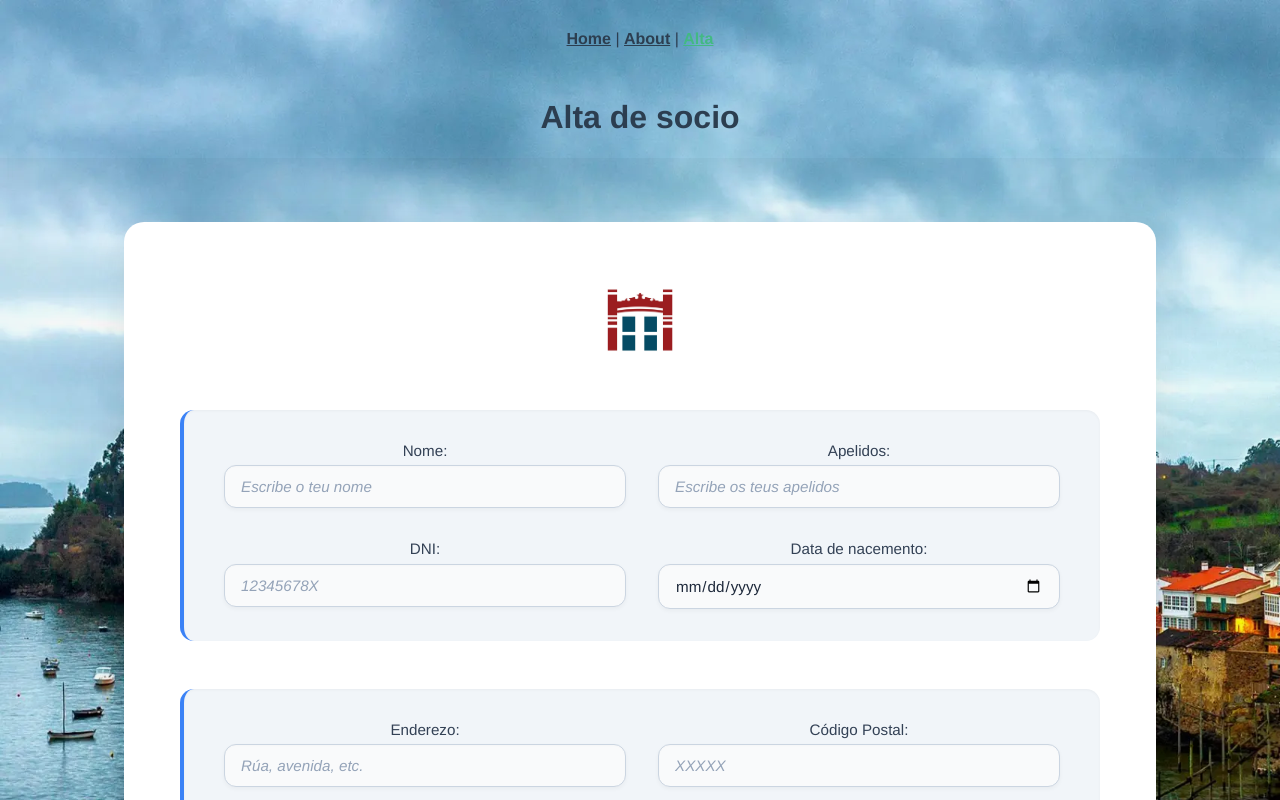
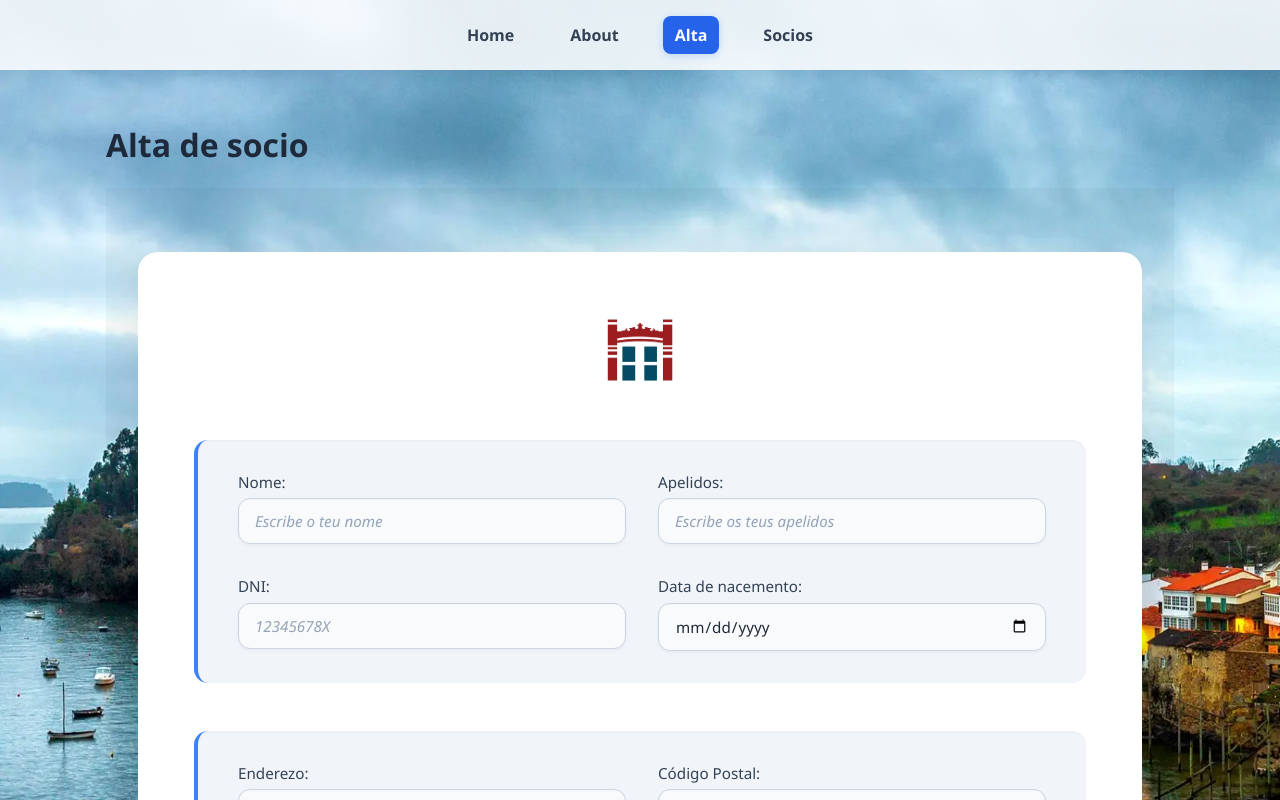
Before and after one commit to marcosvarela5/AICMembers, a Vue app in the folder frontend/: page /register in a window 1280 px wide. Shown: the top 800 px of the page. Built offline with nearby package versions, Linux system fonts and the light colour scheme.

Commit message:
[FUNC-0] Member list added (securityconfig temporarily allowing operations)

```diff
--- a/frontend/package.json
+++ b/frontend/package.json
@@ -9,7 +9,10 @@
     "dev": "vite"
   },
   "dependencies": {
+    "@tsparticles/vue3": "^3.0.1",
     "axios": "^1.11.0",
+    "tsparticles": "^3.9.1",
+    "tsparticles-engine": "^2.12.0",
     "vue": "^3.2.13",
     "vue-router": "^4.0.3"
   },
--- a/frontend/src/App.vue
+++ b/frontend/src/App.vue
@@ -1,31 +1,89 @@
 <template>
-  <nav>
-    <router-link to="/">Home</router-link> |
-    <router-link to="/about">About</router-link> |
-    <router-link to="/register">Alta</router-link>
-  </nav>
-  <router-view />
+  <div class="layout">
+    <header class="navbar">
+      <nav class="nav-links">
+        <router-link to="/">Home</router-link>
+        <router-link to="/about">About</router-link>
+        <router-link to="/register">Alta</router-link>
+        <router-link to="/members">Socios</router-link>
+      </nav>
+    </header>
+
+    <main class="content">
+      <router-view/>
+    </main>
+  </div>
 </template>
 
-<style>
-#app {
-  font-family: Avenir, Helvetica, Arial, sans-serif;
-  -webkit-font-smoothing: antialiased;
-  -moz-osx-font-smoothing: grayscale;
-  text-align: center;
-  color: #2c3e50;
+<style scoped>
+
+html, body {
+  margin: 0;
+  padding: 0;
+  overflow-x: hidden;
+  width: 100%;
+  max-width: 100vw;
 }
 
-nav {
-  padding: 30px;
+
+.layout {
+  display: flex;
+  flex-direction: column;
+  align-items: center;
+  min-height: 100vh;
+  font-family: 'Segoe UI', Tahoma, Geneva, Verdana, sans-serif;
+  color: #1e293b;
+  background-color: transparent;
+  overflow-x: hidden;
+  width: 100%;
 }
 
-nav a {
-  font-weight: bold;
-  color: #2c3e50;
+/* Navbar */
+.navbar {
+  width: 100%;
+  background: rgba(255, 255, 255, 0.85); /* semitransparente */
+  box-shadow: 0 4px 12px rgba(0, 0, 0, 0.06);
+  padding: 1rem 2rem;
+  display: flex;
+  justify-content: center;
+  z-index: 1000;
+  position: sticky;
+  top: 0;
+  backdrop-filter: blur(8px); /* efecto de desenfoque detrás */
 }
 
-nav a.router-link-exact-active {
-  color: #42b983;
+
+/* Links */
+.nav-links {
+  display: flex;
+  gap: 2rem;
+}
+
+.nav-links a {
+  font-weight: 600;
+  color: #334155;
+  text-decoration: none;
+  padding: 0.5rem 0.75rem;
+  border-radius: 8px;
+  transition: background 0.2s, color 0.2s;
+}
+
+.nav-links a:hover {
+  background: #f1f5f9;
+  color: #2563eb;
+}
+
+.nav-links a.router-link-exact-active {
+  background: #2563eb;
+  color: white;
+  box-shadow: 0 2px 8px rgba(37, 99, 235, 0.2);
+}
+
+/* Main content */
+.content {
+  width: 100%;
+  max-width: 1100px;
+  padding: 2rem 1rem;
+  box-sizing: border-box;
 }
 </style>
--- /dev/null
+++ b/frontend/src/components/MemberList.css
@@ -0,0 +1,174 @@
+.member-list {
+    max-width: 1000px;
+    margin: 3rem auto;
+    padding: 2.5rem;
+    background-color: #ffffff;
+    border-radius: 16px;
+    box-shadow: 0 8px 30px rgba(0, 0, 0, 0.05);
+    font-family: 'Segoe UI', sans-serif;
+}
+
+.member-list h2 {
+    text-align: center;
+    margin-bottom: 2rem;
+    color: #1e293b;
+    font-size: 1.8rem;
+}
+
+th.sortable {
+    cursor: pointer;
+    user-select: none;
+    transition: color 0.2s;
+}
+
+th.sortable:hover {
+    color: #2563eb;
+}
+
+.arrow {
+    margin-left: 6px;
+    font-size: 0.85rem;
+    color: #94a3b8; /* gris claro para neutras */
+}
+
+th.sortable.active .arrow {
+    color: #1e40af; /* azul oscuro para activa */
+}
+
+
+.member-controls {
+    display: flex;
+    justify-content: center;
+    align-items: center;
+    flex-wrap: wrap;
+    gap: 1rem;
+    margin-bottom: 2rem;
+}
+
+.member-controls input[type="text"] {
+    padding: 0.6rem 1rem;
+    border-radius: 10px;
+    border: 1px solid #cbd5e1;
+    font-size: 1rem;
+    width: 250px;
+}
+
+.member-controls button {
+    padding: 0.6rem 1.2rem;
+    background-color: #3b82f6;
+    color: #fff;
+    border: none;
+    border-radius: 8px;
+    font-weight: 600;
+    cursor: pointer;
+    transition: background-color 0.25s ease;
+}
+
+.member-controls button:disabled {
+    background-color: #94a3b8;
+    cursor: not-allowed;
+}
+
+.member-controls button:hover:not(:disabled) {
+    background-color: #2563eb;
+}
+
+.member-table {
+    width: 100%;
+    border-collapse: collapse;
+    margin: 0 auto 2rem auto;
+    table-layout: fixed;
+}
+
+.member-table th,
+.member-table td {
+    padding: 1rem;
+    text-align: center;
+    border-bottom: 1px solid #e2e8f0;
+    word-wrap: break-word;
+}
+
+.member-table th {
+    background-color: #f1f5f9;
+    color: #1e293b;
+    font-weight: 600;
+}
+
+.member-table td {
+    color: #334155;
+}
+
+.member-table tr:hover {
+    background-color: #f8fafc;
+}
+
+.pagination {
+    display: flex;
+    justify-content: center;
+    gap: 1rem;
+}
+
+.pagination button {
+    padding: 0.5rem 1rem;
+    border: 1px solid #cbd5e1;
+    background-color: #ffffff;
+    border-radius: 8px;
+    font-weight: 500;
+    cursor: pointer;
+    transition: background-color 0.2s ease;
+}
+
+.pagination button:hover {
+    background-color: #e0f2fe;
+}
+
+.pagination button:disabled {
+    background-color: #f1f5f9;
+    color: #94a3b8;
+    cursor: not-allowed;
+}
+
+.search-box {
+    display: block;
+    margin: 0 auto 2.5rem auto;
+    padding: 0.6rem 1rem;
+    border-radius: 10px;
+    border: 1px solid #cbd5e1;
+    font-size: 1rem;
+    width: 280px;
+    background: #ffffff;
+    box-shadow: 0 1px 3px rgba(0,0,0,0.05);
+}
+
+
+.particles-overlay {
+    position: absolute;
+    inset: 0;
+    z-index: 0;
+    pointer-events: none;
+}
+
+.glow-admin {
+    color: #ee5959;
+    font-weight: bold;
+    text-shadow:
+            0 0 6px rgb(255, 255, 255),
+            0 0 12px rgb(255, 114, 114),
+            0 0 18px rgb(255, 255, 255);
+}
+
+
+@keyframes sparkle {
+    0% {
+        transform: translateY(0) scale(1);
+        opacity: 1;
+    }
+    50% {
+        transform: translateY(-6px) scale(1.3);
+        opacity: 0.6;
+    }
+    100% {
+        transform: translateY(0) scale(1);
+        opacity: 1;
+    }
+}
--- /dev/null
+++ b/frontend/src/components/MemberList.vue
@@ -0,0 +1,148 @@
+<template>
+  <div class="member-list">
+    <h2>Lista de socios</h2>
+
+    <input
+        v-model="search"
+        type="text"
+        placeholder="Buscar por nome ou apelidos"
+        class="search-box"
+    />
+
+    <table class="member-table">
+      <thead>
+      <tr>
+        <th @click="sortBy('name')" class="sortable">
+          Nome<span class="arrow">{{ sortArrow('name') }}</span>
+        </th>
+        <th @click="sortBy('userRole')" class="sortable">
+          Rol<span class="arrow">{{ sortArrow('userRole') }}</span>
+        </th>
+        <th @click="sortBy('registerDate')" class="sortable">
+          Data de alta<span class="arrow">{{ sortArrow('registerDate') }}</span>
+        </th>
+      </tr>
+      </thead>
+
+      <tbody>
+      <tr v-for="user in filteredUsers" :key="user.id">
+        <td>
+  <span :class="user.userRole === 'ADMIN' ? 'glow-admin' : ''">
+    {{ user.name }} {{ user.surname }}
+  </span>
+        </td>
+
+        <td class="role-cell">
+          {{ user.userRole }}
+        </td>
+
+        <td>{{ formatDate(user.registerDate) }}</td>
+      </tr>
+      </tbody>
+    </table>
+
+    <div class="pagination">
+      <button @click="previousPage" :disabled="page === 0">Anterior</button>
+      <span>Páxina {{ page + 1 }} de {{ totalPages }}</span>
+      <button @click="nextPage" :disabled="page >= totalPages - 1">Seguinte</button>
+    </div>
+  </div>
+</template>
+
+<script setup lang="ts">
+import {ref, computed, onMounted} from 'vue'
+import axios from 'axios'
+import './MemberList.css'
+
+
+const users = ref<any[]>([])
+const page = ref(0)
+const size = 10
+const totalPages = ref(0)
+const search = ref('')
+const sortKey = ref<'name' | 'userRole' | 'registerDate'>('name')
+const sortAsc = ref(true)
+
+
+const filteredUsers = computed(() => {
+  const query = search.value.toLowerCase().trim()
+
+  let result = users.value
+      .filter(user => user.userRole !== 'ASPIRANTE')
+      .filter(user =>
+          !query ||
+          user.name.toLowerCase().includes(query) ||
+          user.surname.toLowerCase().includes(query)
+      )
+
+  result = [...result].sort((a, b) => {
+    let valA = a[sortKey.value]
+    let valB = b[sortKey.value]
+
+    if (sortKey.value === 'registerDate') {
+      valA = new Date(valA)
+      valB = new Date(valB)
+    } else {
+      valA = valA?.toLowerCase?.() || ''
+      valB = valB?.toLowerCase?.() || ''
+    }
+
+    if (valA < valB) return sortAsc.value ? -1 : 1
+    if (valA > valB) return sortAsc.value ? 1 : -1
+    return 0
+  })
+
+  return result
+})
+
+
+function formatDate(dateStr: string): string {
+  const date = new Date(dateStr)
+  return date.toLocaleDateString('gl-ES')
+}
+
+function sortBy(key: 'name' | 'userRole' | 'registerDate') {
+  if (sortKey.value === key) {
+    sortAsc.value = !sortAsc.value
+  } else {
+    sortKey.value = key
+    sortAsc.value = true
+  }
+}
+
+function sortArrow(key: string): string {
+  if (sortKey.value === key) {
+    return sortAsc.value ? ' ▲' : ' ▼'
+  }
+  return ' ▲▼'  // Ambas flechas gris claro
+}
+
+
+
+async function loadUsers() {
+  try {
+    const response = await axios.get(`/api/users?page=${page.value}&size=${size}`)
+    console.log('Usuarios cargados:', response.data)
+    users.value = response.data.content
+    totalPages.value = response.data.totalPages
+  } catch (error) {
+    console.error('Erro ao cargar os socios:', error)
+  }
+}
+
+function nextPage() {
+  if (page.value < totalPages.value - 1) {
+    page.value++
+    loadUsers()
+  }
+}
+
+function previousPage() {
+  if (page.value > 0) {
+    page.value--
+    loadUsers()
+  }
+}
+
+onMounted(loadUsers)
+</script>
--- a/frontend/src/router/index.ts
+++ b/frontend/src/router/index.ts
@@ -1,6 +1,7 @@
-import { createRouter, createWebHistory, RouteRecordRaw } from "vue-router";
+import {createRouter, createWebHistory, RouteRecordRaw} from "vue-router";
 import HomeView from "../views/HomeView.vue";
-import RegisterView from "../views/RegisterView.vue"; // 👈 Añadido
+import RegisterView from "../views/RegisterView.vue";
+import MemberListView from '@/views/MemberListView.vue'
 
 const routes: Array<RouteRecordRaw> = [
     {
@@ -19,6 +20,11 @@ const routes: Array<RouteRecordRaw> = [
         component: () =>
             import(/* webpackChunkName: "about" */ "../views/AboutView.vue"),
     },
+    {
+        path: '/members',
+        name: 'Members',
+        component: MemberListView
+    }
 ];
 
 const router = createRouter({
--- /dev/null
+++ b/frontend/src/views/MemberListView.vue
@@ -0,0 +1,10 @@
+<template>
+  <div>
+    <h1>Lista de socios</h1>
+    <MemberList />
+  </div>
+</template>
+
+<script setup lang="ts">
+import MemberList from '@/components/MemberList.vue'
+</script>
--- a/frontend/vite.config.ts
+++ b/frontend/vite.config.ts
@@ -22,5 +22,14 @@ export default defineConfig({
         alias: {
             '@': path.resolve(__dirname, './src')
         }
+    },
+    server: {
+        proxy: {
+            '/api': {
+                target: 'http://localhost:8080',
+                changeOrigin: true,
+                rewrite: path => path.replace(/^\/api/, '/api') // puedes omitir rewrite si no haces cambios
+            }
+        }
     }
 })
```
Also changed, not shown: 2 other files (tests, documents, lock files or other folders). Lines whose indentation alone changed are shown as unchanged.
